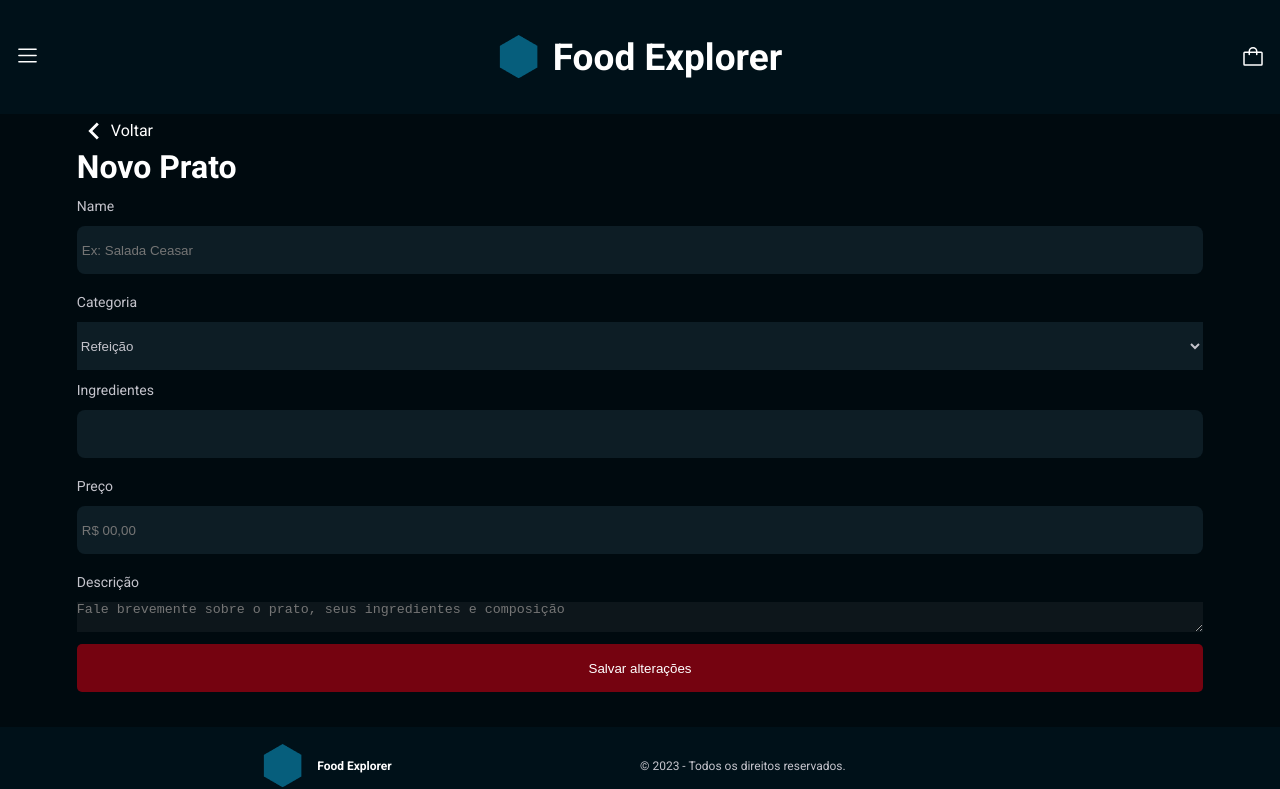
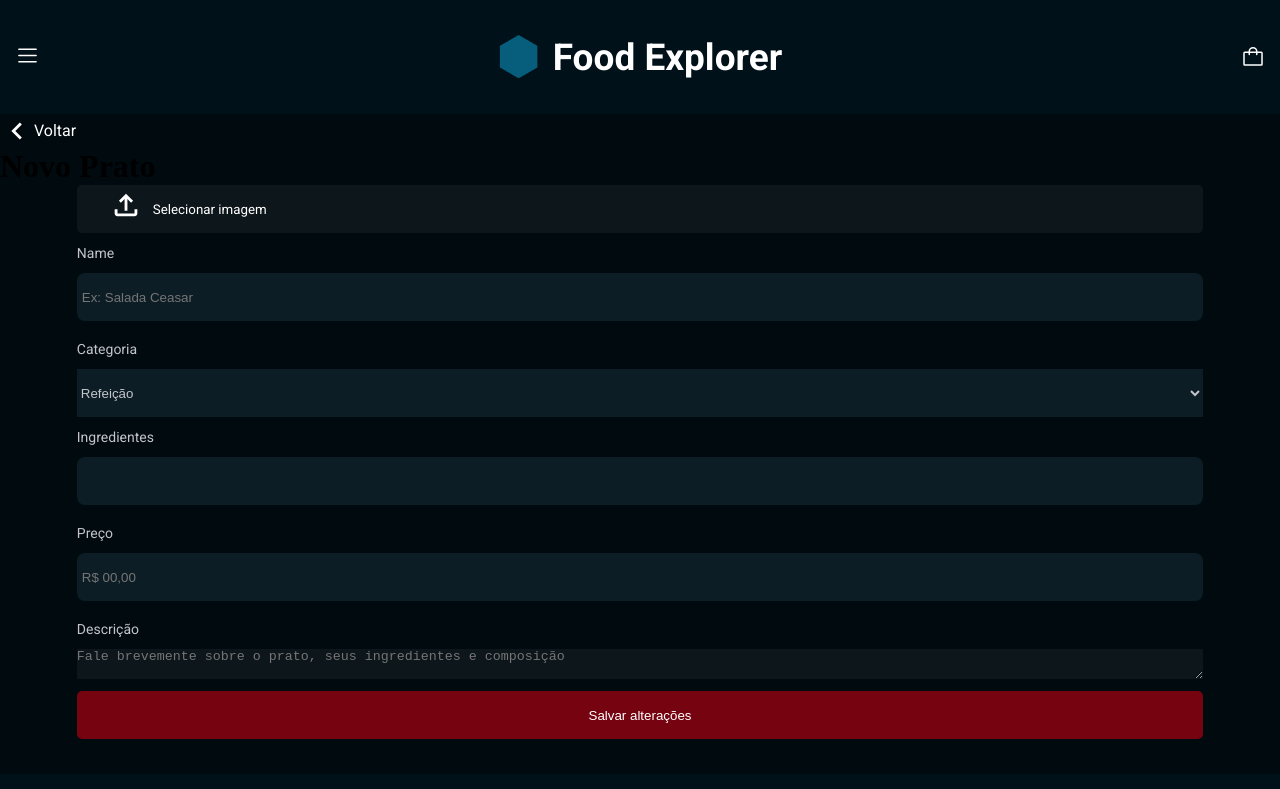
Before and after one commit to Guilhermecarvalho11/cardapio_frontend, a React (Vite) app: page / in a window 1280 px wide. Shown: the top 789 px of the page. Built offline with nearby package versions, Linux system fonts and the light colour scheme.

Commit message:
create component upload img

```diff
--- a/src/components/AdminPower/index.jsx
+++ b/src/components/AdminPower/index.jsx
@@ -1,4 +1,5 @@
 import PropTypes from "prop-types";
+import { MdOutlineFileUpload } from "react-icons/md";
 import { Header } from "../../components/Header";
 import { Footer } from "../Footer";
 import { LinkButton } from "../../components/LinkButton";
@@ -6,6 +7,7 @@ import { Input } from "../../components/Input";
 import { MdNavigateBefore } from "react-icons/md";
 import { Container } from "./styled";
 import { Button } from "../../components/Button";
+import { ButtonIMG } from "../ButtonIMG";
 
 export function AdminPower({
   title,
@@ -24,6 +26,10 @@ export function AdminPower({
       <Container>
         <LinkButton icons={MdNavigateBefore} title="Voltar" to="/" />
         <h1>{title}</h1>
+        <form>
+          <>
+            <ButtonIMG icons={MdOutlineFileUpload} />
+          </>
           <>
             <label htmlFor="name">Name</label>
             <Input id="name" type="text" placeholder={namePlaceholder} />
@@ -61,6 +67,7 @@ export function AdminPower({
             {showDeleteButton && <button>Exluir Prato</button>}
             <Button title={titleButton} onClick={onSave} />
           </div>
+        </form>
       </Container>
       <Footer />
     </>
@@ -69,6 +76,7 @@ export function AdminPower({
 
 AdminPower.propTypes = {
   title: PropTypes.string.isRequired,
+  icon: PropTypes.bool,
   namePlaceholder: PropTypes.string.isRequired,
   categoryOptions: PropTypes.arrayOf(
     PropTypes.shape({
@@ -79,7 +87,7 @@ AdminPower.propTypes = {
   ingredientsPlaceholder: PropTypes.string.isRequired,
   pricePlaceholder: PropTypes.string.isRequired,
   descriptionPlaceholder: PropTypes.string.isRequired,
-  showDeleteButton: PropTypes.string.isRequired,
-  titleButton: PropTypes.bool,
+  showDeleteButton: PropTypes.bool,
+  titleButton: PropTypes.string,
   onSave: PropTypes.func.isRequired,
 };
--- a/src/components/AdminPower/styled.js
+++ b/src/components/AdminPower/styled.js
@@ -1,15 +1,19 @@
 import styled from "styled-components";
 
 export const Container = styled.div`
-  width: 88%;
+  margin-bottom: 35px;
+  form {
     display: flex;
     flex-direction: column;
     margin: 0 auto;
-  margin-bottom: 35px;
+    width: 88%;
 
     > h1 {
       color: white;
       font-family: roboto;
+    }
+
+    > button {
     }
 
     > label {
@@ -49,4 +53,5 @@ export const Container = styled.div`
         color: white;
       }
     }
+  }
 `;
--- /dev/null
+++ b/src/components/ButtonIMG/index.jsx
@@ -0,0 +1,13 @@
+import { Container, Title, Icons, Button } from "./styled";
+
+// eslint-disable-next-line react/prop-types
+export function ButtonIMG({ icons: Icon }) {
+  return (
+    <Container>
+      <Button>
+        <Icons>{Icon ? <Icon /> : null}</Icons>
+        <Title>Selecionar imagem</Title>
+      </Button>
+    </Container>
+  );
+}
--- /dev/null
+++ b/src/components/ButtonIMG/styled.js
@@ -0,0 +1,29 @@
+import styled from "styled-components";
+
+export const Container = styled.div`
+  display: flex;
+  flex-direction: column;
+`;
+
+export const Button = styled.button`
+  background-color: ${({ theme }) => theme.COLORS.BACKGROUND_800};
+  display: flex;
+  justify-content: left;
+  align-items: center;
+  flex-direction: row;
+  width: 100%;
+  height: 48px;
+  padding: 0 32px;
+  gap: 10px;
+  border-radius: 5px;
+  color: white;
+`;
+export const Title = styled.span`
+  font-family: roboto;
+  color: white;
+  text-decoration: none;
+`;
+export const Icons = styled.div`
+  font-size: 34px;
+  color: white;
+`;
--- a/src/components/Cards/index.jsx
+++ b/src/components/Cards/index.jsx
@@ -13,7 +13,7 @@ import {
   QuantityContainer,
   Buton,
   Quantity,
-  IncludeButton,
+  // IncludeButton,
   StyledLink,
 } from "./style";
 
--- a/src/pages/EditDishs/index.jsx
+++ b/src/pages/EditDishs/index.jsx
@@ -2,7 +2,7 @@ import { AdminPower } from "../../components/AdminPower";
 
 export function EditDish() {
   const handleSave = () => {
-    // Lógica para salvar as alterações do prato
+    console.log("fui clicado");
   };
 
   return (
--- a/src/pages/NewDishs/index.jsx
+++ b/src/pages/NewDishs/index.jsx
@@ -2,12 +2,13 @@ import { AdminPower } from "../../components/AdminPower";
 
 export function NewDishs() {
   const handleSave = () => {
-    // Lógica para salvar o novo prato
+    console.log("fui clicado");
   };
 
   return (
     <AdminPower
       title="Novo Prato"
+      titleButtonImg="Selecionar imagem"
       namePlaceholder="Ex: Salada Ceasar"
       categoryOptions={[
         { value: "Refeição", label: "Refeição" },
```
Lines whose indentation alone changed are shown as unchanged.
